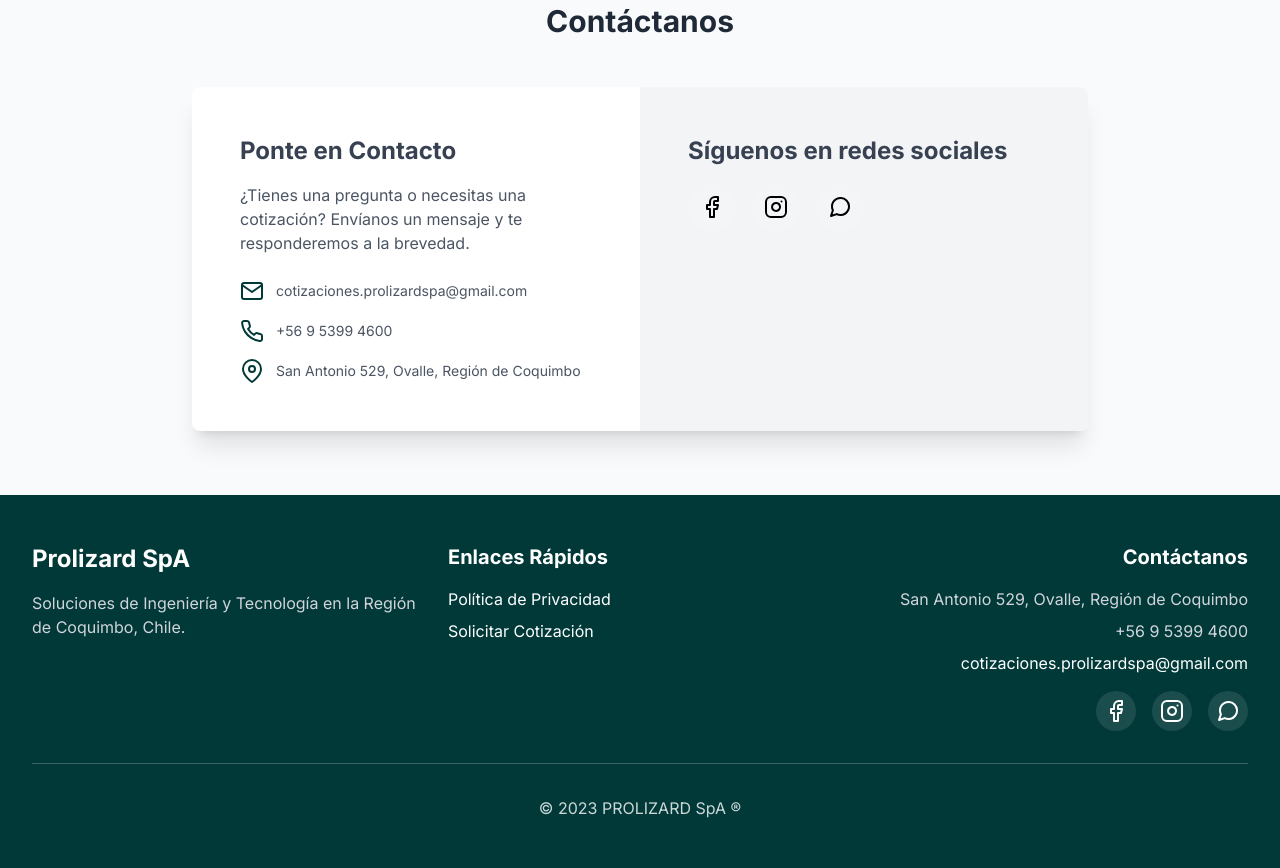
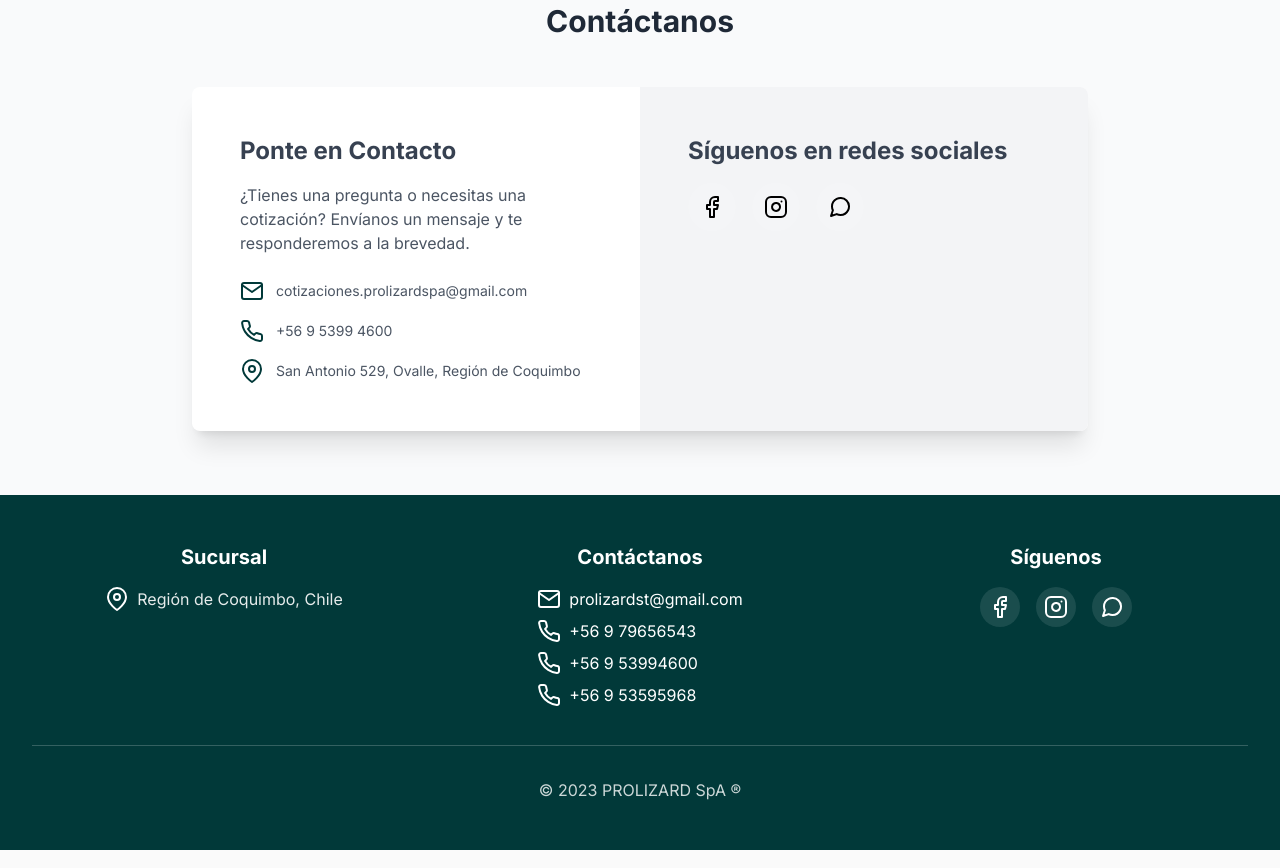
Before and after one commit to prolizardst/prolizard, a plain HTML site: page main.html in a window 1280 px wide. Shown: the part 2183-3051 px from the top of the page. Drawn offline with nearby package versions, Linux system fonts and the light colour scheme.

Commit message:
actualizacion 05-09-2025 19:09

```diff
--- a/main.html
+++ b/main.html
@@ -481,7 +481,7 @@
                 <i data-feather="instagram"></i>
               </a>
               <a
-                href="https://wa.me/56953994600?text=Hola,%20quisiera%20más%20información%20sobre%20sus%20servicios."
+                href="https://wa.me/56953595968?text=Hola,%20quisiera%20más%20información%20sobre%20sus%20servicios."
                 class="contact-icon w-12 h-12 rounded-full bg-white/10 flex items-center justify-center transition transform duration-300 hover:bg-prolizardDark hover:text-white"
                 target="_blank"
               >
@@ -493,48 +493,38 @@
       </div>
     </section>
     <footer
-      id="footer"
+      id="contacto"
       class="teal-gradient text-white py-12 px-4 sm:px-6 lg:px-8"
     >
-      <div class="max-w-7xl mx-auto grid grid-cols-1 md:grid-cols-3 gap-8">
-        <div>
-          <h3 class="text-2xl font-bold mb-4">Prolizard SpA</h3>
-          <p class="text-gray-300">
-            Soluciones de Ingeniería y Tecnología en la Región de Coquimbo,
-            Chile.
-          </p>
+      <div class="max-w-7xl mx-auto">
+        <div class="grid md:grid-cols-3 gap-8">
+          <div data-aos="fade-right" class="text-center">
+            <h3 class="text-xl font-bold mb-4">Sucursal</h3>
+            <li class="flex items-center justify-center">
+              <i data-feather="map-pin" class="mr-2"></i>
+              <p class="text-white/90">Región de Coquimbo, Chile</p>
+            </li>
           </div>
-        <div>
-          <h3 class="text-xl font-bold mb-4">Enlaces Rápidos</h3>
-          <ul class="space-y-2">
-            <li>
-              <a
-                href="politicas.html"
-                class="hover:text-cyan-200 transition duration-300"
-                >Política de Privacidad</a
-              >
+          <div data-aos="fade-up" class="text-center">
+            <h3 class="text-xl font-bold mb-4">Contáctanos</h3>
+            <ul class="space-y-2 inline-block text-left">
+              <li class="flex items-center justify-start">
+                <i data-feather="mail" class="mr-2"></i> prolizardst@gmail.com
               </li>
-            <li>
-              <a
-                href="contactanos.html"
-                class="hover:text-cyan-200 transition duration-300"
-                >Solicitar Cotización</a
-              >
+              <li class="flex items-center justify-start">
+                <i data-feather="phone" class="mr-2"></i>+56 9 79656543
+              </li>
+              <li class="flex items-center justify-start">
+                <i data-feather="phone" class="mr-2"></i>+56 9 53994600
+              </li>
+              <li class="flex items-center justify-start">
+                <i data-feather="phone" class="mr-2"></i>+56 9 53595968
               </li>
             </ul>
           </div>
-        <div class="md:text-right">
-          <h3 class="text-xl font-bold mb-4">Contáctanos</h3>
-          <p class="text-gray-300 mb-2">
-            San Antonio 529, Ovalle, Región de Coquimbo
-          </p>
-          <p class="text-gray-300 mb-2">+56 9 5399 4600</p>
-          <a
-            href="mailto:cotizaciones.prolizardspa@gmail.com"
-            class="hover:text-cyan-200 transition duration-300"
-            >cotizaciones.prolizardspa@gmail.com</a
-          >
-          <div class="mt-4 flex space-x-4 md:justify-end">
+          <div data-aos="fade-left" class="text-center">
+            <h3 class="text-xl font-bold mb-4">Síguenos</h3>
+            <div class="flex space-x-4 justify-center">
               <a
                 href="https://www.facebook.com/share/19qT2eNSBY/"
                 class="contact-icon w-10 h-10 rounded-full bg-white/10 flex items-center justify-center transition transform duration-300 hover:-translate-y-1 hover-facebook"
@@ -564,6 +554,7 @@
         >
           <p>© 2023 PROLIZARD SpA ®</p>
         </div>
+      </div>
     </footer>
     <script>
       AOS.init({
```
Also changed, not shown: contactanos.html (+37 -25 lines), index.html (+32 -23 lines), politicas.html (+32 -25 lines). Lines whose indentation alone changed are shown as unchanged.
